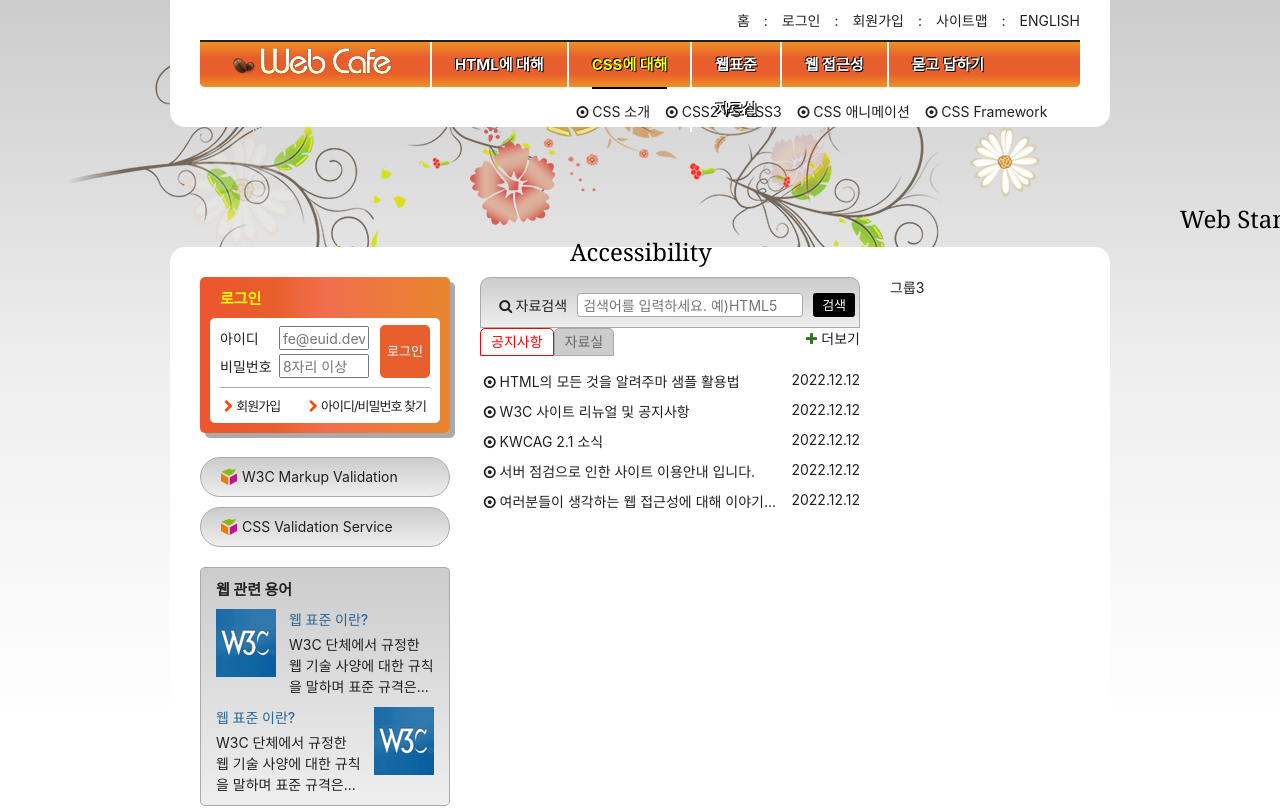
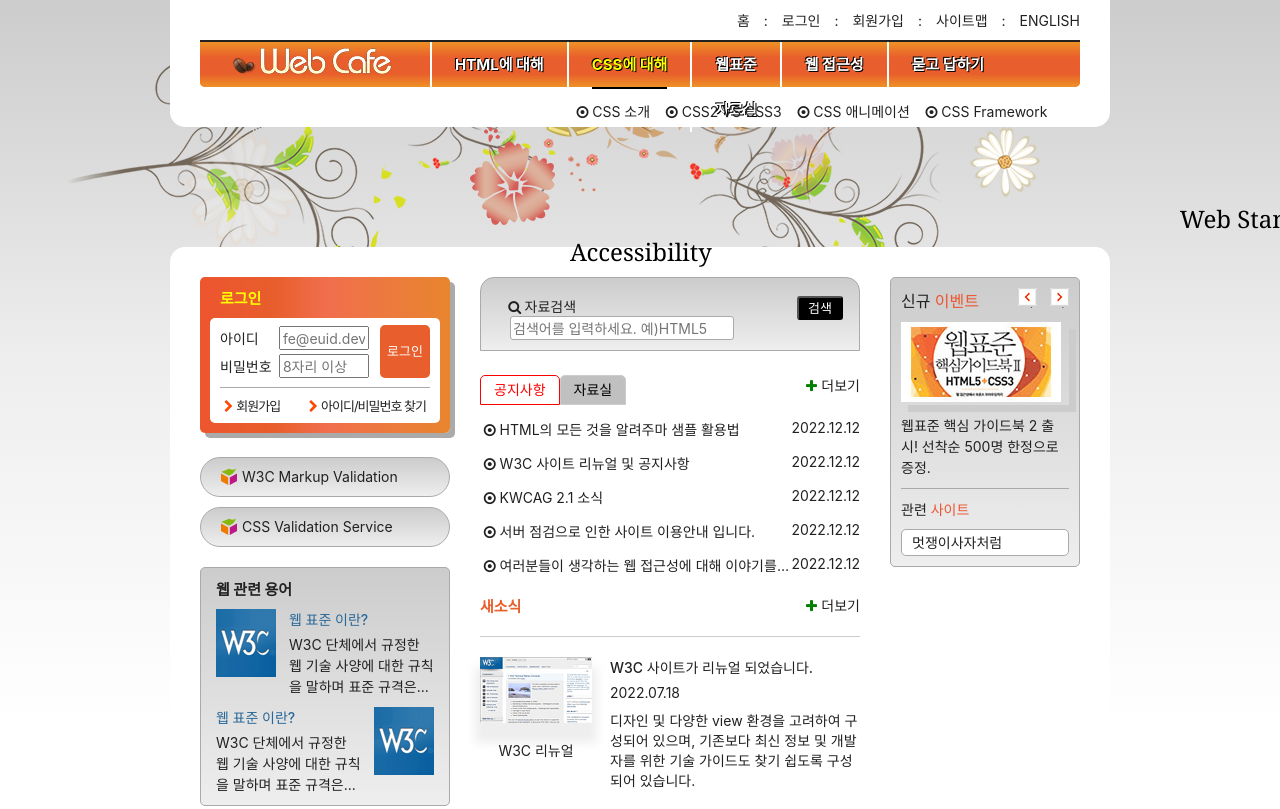
Before and after one commit to PracticeKJY/test2, a plain HTML site: page index.html in a window 1280 px wide. Shown: the top 809 px of the page. Drawn offline with Linux system fonts and the light colour scheme; a web font is replaced by a local one.

Commit message:
12/13 신규이벤트 및 관련사이트까지

```diff
--- a/index.html
+++ b/index.html
@@ -263,7 +263,7 @@
           </li>
           <li>
             <a class="icon-stop" href="/">예제 샘플 응용해보기</a>
-            <time datetime="2022-12-21T13:53:45">2022.12.21</time>
+            <time datetime="  2022-12-21T13:53:45">2022.12.21</time>
           </li>
           <li>
             <a class="icon-stop" href="/">웹 접근성 향상을위한 국가 표준 기술 가이드라인</a>
@@ -278,11 +278,60 @@
         </div>
       </div>
 
+      <section class="news">
+        <h2 class="news-title">새소식</h2>
+        <a href="/" class="news-link">
+          <article class="news-item">
+            <h3 class="news-item-title">W3C 사이트가 리뉴얼 되었습니다.</h3>
+            <time class="news-item-date" datetime="2022-12-13T09:30:23">2022.07.18</time>
+            <p class="news-item-brief">
+              디자인 및 다양한 view 환경을 고려하여 구성되어 있으며,
+              기존보다 최신 정보 및 개발자를 위한 기술 가이드도
+              찾기 쉽도록 구성되어 있습니다.
+            </p>
+            <figure class="news-item-thumbnail">
+              <img src="assets/news.gif" alt="W3C 사이트가 HTML5 발표 후 새롭게 리뉴얼 된 모습" />
+              <figcaption>W3C 리뉴얼</figcaption>
+            </figure>
+          </article>
+        </a>
+        <a href="/" class="icon-plus news-more more" title="새소식">더보기</a>
+      </section>
+
+    </div>
+    <div class="group group3">
+    <div class="gradient-effect">
+      <section class="event">
+        <h2 class="event-title">신규 <span class="accent-color">이벤트</span></h2>
+        <div class="event-button-wrapper">
+          <button type="button" class="event-button event-button-prev">이전 이벤트 보기</button>
+          <button type="button" class="event-button event-button-next">다음 이벤트 보기</button>
+        </div>
+        <div id="eventDetail">
+          <p class="event-thumbnail">
+            <img src="./assets/free_gift.gif" alt="이벤트 경품 : 웹표준 핵심 가이드북 2(HTML5+CSS3) 증정" />
+          </p>
+          <p class="event-brief">
+            <em>웹표준 핵심 가이드북 2 출시!</em> 선착순 500명 한정으로 증정.
+          </p>
+        </div>
+      </section>
+      <section class="related">
+        <h2 class="related-title">관련 <span class="accent-color">사이트</span></h2>
+        <ul class="related-list" tabindex="0">
+          <!-- tabindex 는 키보드포커스를 할 수 있게 해주는 속성 -->
+          <li><a href="/">멋쟁이사자처럼</a></li>
+          <li><a href="/">이듬</a></li>
+          <li><a href="/">웹접근성 연구소</a></li>
+          <li><a href="/">프론트엔드 사기꾼</a></li>
+          <li><a href="/">코드라이언</a></li>
+        </ul>
+      </section>
+    </div>
 
 
-    </div>
-    <div class="group group3">그룹3</div>
   </div>
+</div>
   <article class="slogan">슬로건</article>
 <footer class="footer">
   <div class="footer-inner">
--- /dev/null
+++ b/styles/module.css
@@ -0,0 +1,11 @@
+.gradient-effect{
+  border: 1px solid #aaa;
+  border-radius: 5px;
+  padding: 10px;
+  background: #ccc linear-gradient(to bottom, #ccc, #eee);
+}
+
+
+.accent-color{
+  color: #ed552f;
+}
--- a/styles/style.css
+++ b/styles/style.css
@@ -1,6 +1,7 @@
 @import url(./normalize.css);
 @import url(./reset.css);
 @import url(./fontello.css);
+@import url(./module.css);
 
 /* 숨김 콘텐츠 */
 .a11y-hidden, legend {
@@ -466,167 +467,6 @@ body {
   color:red;
 }
 
-.group2 {
-  /* background-color: salmon; */
-  width: 380px;
-}
-
-
-
-/* 검색 폼 */
-.search-form {
-background: #ccc linear-gradient(to bottom, #ccc, #eee );
-border-radius: 10px 10px 0 0;
-padding: 15px 15px 10px 15px;
-border:1px solid #aaa;
-  /* width: 300px; */
-}
-/* 내코드랑 비교해서 안준거:border 테두리속성 */
-
-/*  search-form fieldset 필드셋엔 레이아웃작업 안하는걸 추천함. */
-
-
-.search-form-inner {
-  /* background-color: yellow; */
-  display:flex;
-  flex-wrap: nowrap;
-}
-/* 내코드랑 비교해서 안준거:줄바꿈 */
-
-.form-group {
-  /* background-color: pink; */
-  padding-right:10px;
-  display:flex;
-  flex-wrap: nowrap;
-  align-items: center;
-}
-/* 내코드랑 비교해서 안준거: flex효과, 줄바꿈효과, align-items효과,  */
-
-.form-group-label {
-  /* background-color: lime; */
-  margin-right:10px;
-  white-space: nowrap;
-}
-/* 내코드랑 비교해서 안준거: 공백효과, 그리고 패딩left가아닌 margin right를 줌 */
-/* white-space 대신 flex니까 flex-shrink=0 를 줘도 됨.  */
-
-
-.form-group-input {
-  border:1px solid #aaa;
-  border-radius: 3px;
-  height: 24px;
-  padding:1px 1px 1px 5px;
-  flex-grow: 1;
-  min-width: 0;
-  max-width: 100%;
-}
-/* 내코드랑 비교해서 안준거: 테두리, radius효과, 길이24px 마진안주고 패딩줌. flex-grow */
-
-
-.search-button {
- background-color: #000;
- color:#fff;
- padding: 0px 9px 0px 9px;
- border-radius: 3px;
- font-size: 1.3rem;
- border:0;
- height: 24px;
- white-space: nowrap;
-}
-/* 내코드랑 비교해서 안준거: 공백효과, 길이, 보더:0 */
-
-.board{
-  /* background-color: yellow; */
-  position:relative;
-}
-
-
-
-.tab-list{
-  /* background-color: lime;   */
-  display:flex;
-  flex-flow: nowrap;
-}
-
-.tab{
-  border: 1px solid #aaa;
-  background-color:  #ccc;
-  border-radius: 5px 5px 0 0;
-  padding: 5px 10px;
-  color: #666;
-}
-
-.is-select.tab{
-  background-color:#fff;
-  color:red;
-  border-color: currentColor currentColor currentColor;
-}
-
-/* 내가 못했던거. tab,tab-list,is-select.tab, .board-list li,a접근 */
-
-
-.tab-panel{
-  display:none;
-  /* background-color: pink; */
-  margin-top:15px;
-}
-
-.board-list{
-  /* background-color: orange; */
-}
-
-.board-list li{
-  /* background-color: hotpink; */
-  margin-top:10px;
-  display: flex;
-  flex-flow: nowrap;
-  justify-content: space-between;
-}
-
-.board-list a{
-  flex-grow:1;
-  /* background-color: salmon; */
-  white-space: nowrap;
-  overflow: hidden;
-  text-overflow: ellipsis;
-}
-
-
-.board-list time{
-  flex-shrink:0;
-  margin-left:10px;
-
-}
-
-
-
-.board-more{
-  /* background-color: aqua; */
-  position:absolute;
-  right: -8px;
-  top: -8px;
-  padding:8px;
-  /* 패딩을 준 이유: 키보드로 접근했을 때 좀 더 넓은 영역을 주기 위해서. */
-}
-
-.icon-plus::before{
-  color:hsla(110,50%,30%,1)
-}
-
-
-.is-select.tab-panel {
-  display: block;
-}
-
-
-
-
-.group3 {
-  /* background-color: gold; */
-  width: 190px;
-}
-
-
 
 /* 웹 관련 용어 */
 .term {
@@ -693,6 +533,351 @@ border:1px solid #aaa;
 
 
 
+.group2 {
+  /* background-color: salmon; */
+  width: 380px;
+}
+
+.search-form{
+  /* background-color: pink; */
+  background: #ccc linear-gradient(to bottom, #ccc, #eee);
+  padding:18px 16px 10px 24px;
+  border-radius: 14px 14px 0 0;
+  border:1px solid #aaa;
+}
+
+.search-form-inner{
+  display:flex;
+  flex-flow: nowrap;
+}
+
+
+.form-group{
+  /* background-color: yellow; */
+}
+
+.form-group-label{
+  /* background-color: hotpink; */
+  margin-right:10px;
+  white-space: nowrap;
+}
+
+.form-group-input{
+  margin: 0 5px;
+  height:24px;
+  border-radius: 3px;
+  border: 1px solid #aaa;
+
+}
+.search-button{
+  background-color: #000;
+  color:#fff;
+  padding: 0px 9px 0px 9px;
+  height: 24px;
+  border-radius: 3px;
+  white-space: nowrap;
+  font-size: 1.3rem;
+}
+
+
+.board{
+  /* background-color: purple; */
+  position: relative;
+}
+
+.tab{
+  background-color: silver;
+  border: 1px solid #ccc;
+  border-radius: 5px 5px 0 0;
+  padding:6px 13px 6px 13px;
+}
+
+.is-select.tab{
+  color:red;
+  background-color: #fff;
+  border-color: currentColor currentColor currentColor;
+}
+
+.board-more{
+  position: absolute;
+  top:-8px;
+  right:-8px;
+  padding:8px;
+}
+
+.board-list li{
+  /* background-color: yellow; */
+  display:flex;
+  flex-flow: nowrap;
+  justify-content: space-between;
+  margin-top:4px;
+}
+
+.board-list a{
+  /* background-color: aqua; */
+  flex-grow: 1;
+  text-overflow: ellipsis;
+  overflow: hidden;
+  white-space: nowrap;
+  margin-top:10px;
+}
+
+.board-list time{
+  /* background-color: hotpink; */
+  margin-top:10px;
+  /* margin-left: -10px; */
+  flex-shrink: 0;
+}
+
+
+
+.icon-plus::before{
+  color:green;
+}
+
+.tab-list{
+  /* background-color: pink; */
+  display:flex;
+  margin-top:24px;
+}
+
+.tab-panel{
+  /* background-color: orange; */
+  display:none;
+}
+
+.is-select.tab-panel{
+  display:block;
+}
+
+
+.news{
+  margin-top:20px;
+  position:relative;
+}
+
+.news-more{
+  position: absolute;
+  top:-8px;
+  right:-8px;
+  padding:8px;
+  /* absolute나 float들은 bfc를 생성하기 때문에, 다 block의 성격을 가지고있어.
+   width,height들이 다 auto로 설정되서, 보이는건 inline처럼보이지만 속으면안댄다구 */
+}
+
+
+
+
+.news-link{
+  display: block;
+
+}
+
+.news-title{
+  /* background-color: pink; */
+  font-size:15px;
+  color: #e85e2c;
+  margin-bottom: 20px;
+  font-weight: 700;
+}
+
+.news-link::before{
+  border-top: 1px solid #ccc;
+  content: "";
+  display:block;
+}
+
+
+/* .news-item::before{
+  border-top: 1px solid #ccc;
+  content: "";
+  display:block;
+} */
+
+.news-item{
+  /* background-color: orange; */
+  position:relative;
+  padding-left:130px;
+  margin-top:20px;
+  /* 패딩왼쪽주는게 핵심아이디어네. */
+}
+
+.news-item-title{
+  /* background-color: aqua; */
+  /* position:absolute; */
+  right:0;
+  /* transform: translateX(2px); */
+  margin-bottom:7px;
+  font-weight: 500;
+}
+
+.news-item-date{
+
+}
+
+.news-item-brief{
+ margin-top:10px;
+ line-height: 20px;
+ /* background-color:yellow; */
+}
+
+
+.news-item-thumbnail{
+  /* background-color: hotpink; */
+  position:absolute;
+  text-align: center;
+  top:0;
+  left:0;
+
+}
+
+.news-item-thumbnail img{
+  box-shadow: 0 15px 10px 5px #eee;
+  /* 스프레이효과 */
+}
+.news-item-thumbnail figcaption{
+  margin-top:14px;
+}
+
+
+.group3 {
+  /* background-color: gold; */
+  width: 190px;
+}
+
+
+/* 신규이벤트 및 관련 사이트 */
+
+
+.event{
+  /* background-color: pink; */
+  border-bottom: 1px solid #aaa;
+  display:flex;
+  flex-flow: row wrap;
+  justify-content:  space-between;
+}
+
+.event-title{
+  display: inline-block;
+}
+
+.event-button-wrapper{
+  /* background-color: yellow; */
+  overflow:hidden;
+  height: 20px;
+  display:flex;
+  flex-flow:row nowrap;
+  align-items: center;
+  gap:13px;
+
+  /* clip-path: polygon(0 0, 0 0, 0 0); */
+  }
+
+#eventDetail{
+  /* background-color: pink; */
+  clear:both;
+  margin-top:0px;
+}
+
+
+
+
+/* IR 기법 -> Image Replacement (텍스트를 안보이게하고 이미지를 대신 보이게하는 방법 */
+
+  .event-button{
+    /* background-color: pink; */
+    width: 19px;
+    height: 20px;
+    border:0;
+    padding: 18px 0 0 0;
+    background: url(./images/back_forward.png) no-repeat;
+  }
+
+.event-button:focus{
+  outline-offset: -2px;
+}
+
+ .event-button-next{
+  background-position: -36px 0;
+}
+
+
+.event-title{
+  /* background-color: yellow; */
+  font-size:16px;
+  font-weight: 500;
+
+}
+
+.event-thumbnail{
+  box-shadow: 7px 7px 0 0 #ccc;
+  /* border: 1px solid #aaa; */
+}
+
+.event-thumbnail, .event-brief{
+  margin:10px 0;
+}
+
+
+
+
+.event-brief{
+  line-height: 1.5;
+}
+
+
+
+.related{
+  margin-top:10px;
+}
+
+
+.related-list{
+  /* padding-top:10px; */
+  margin-top:10px;
+  background-color: #fff;
+  border-radius: 5px;
+  border: 1px solid #aaa;
+  overflow:hidden;
+  height: 27px;
+  padding:0;
+  transition: height 400ms 0ms, padding 400ms 400ms;
+
+  /* transition-property: background-color, border-radius;
+  transition-duration: 2000ms;
+  transition-delay: 0ms, 2000ms;
+  transition-timing-function: ease-in-out; */
+  /* transition: background-color 2000ms 0ms ease-in-out, border-radius 2000ms 2000ms ease-in-out; */
+  /* property: 바뀌게하고싶은 속성이름을 알려주면댐 + duration이랑 같이 세트메뉴 */
+  /* 배경색외에 다른것도 변하게할려면, */
+}
+
+
+.related-list li{
+  height:25px;
+  /* display:flex;
+  flex-flow: row nowrap;
+  align-items: center; */
+  line-height: 1.8;
+}
+
+.related-list a{
+  flex-grow:1;
+  padding: 0 10px;
+}
+
+
+
+
+
+
+
+/* transition : a->b로갈때 서서히 효과를 주는 애니메이션 */
+
+.related-list:hover, .relate-list:focus{
+     height: 147px;
+     padding: 10px 0;
+}
 
 
 
```
